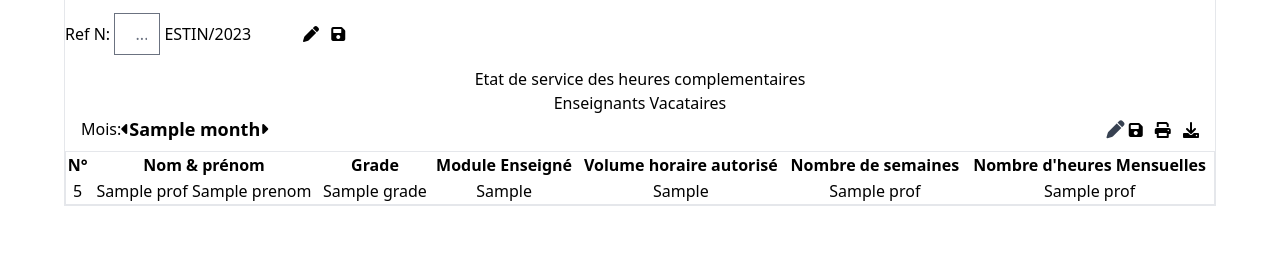
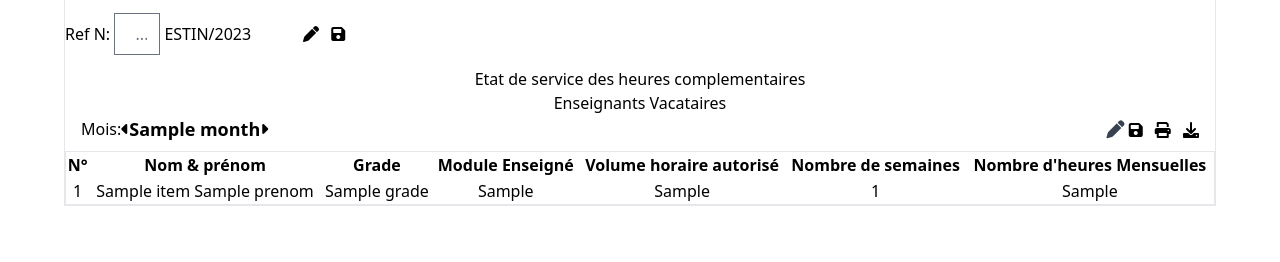
Before and after one commit to NadirNaitYahia1/SuppliEstin, a Django app: template main/schedulemanager/templates/fiche_heurs_supps.html in a window 1280 px wide. Shown: the part 203-465 px from the top of the page. Run offline with Django 5.2, Linux system fonts and the light colour scheme; the template is opened without the code that fills it: most values are stand-ins (such as "Sample title", 1, 10 or a date in 2020); some libraries are stand-ins or nearby versions.

Commit message:
60% of work

```diff
--- a/main/schedulemanager/admin.py
+++ b/main/schedulemanager/admin.py
@@ -3,7 +3,7 @@ from .models import Enseignant
 from .models import Institution
 from .models import Session
 from .models import TabMois
-from .models import VolumeAutorise
+# from .models import VolumeAutorise
 from .models import AdminMois
 from .models import AnneeUniv
 
@@ -12,6 +12,6 @@ admin.site.register(Enseignant)
 admin.site.register(Institution)
 admin.site.register(Session)
 admin.site.register(TabMois)
-admin.site.register(VolumeAutorise)
+# admin.site.register(VolumeAutorise)
 admin.site.register(AdminMois)
 admin.site.register(AnneeUniv)
--- a/main/schedulemanager/templates/fiche_heurs_supps.html
+++ b/main/schedulemanager/templates/fiche_heurs_supps.html
@@ -85,15 +85,15 @@
                         </tr>
                     </thead>
                     <tbody>
-                        {% for prof in profs %}
+                        {% for item in list %}
                             <tr>
-                                <td class="text-center">5</td>
-                                <td class="text-center">{{ prof.nom }} {{ prof.prenom }}</td>
-                                <td class="text-center">{{ prof.grade }}</td>
-                                <td class="text-center">{{ prof.module_enseigne }}</td>
-                                <td class="text-center">{{ prof.volume_horaire_autorise }}</td>
-                                <td class="text-center">{{ prof.nombre_de_semaines }}</td>
-                                <td class="text-center">{{ prof.nombre_d_heures_mensuelles }}</td>
+                                <td class="text-center">{{ item.index }}</td>
+                                <td class="text-center">{{ item.nom }} {{ item.prenom }}</td>
+                                <td class="text-center">{{ item.grade }}</td>
+                                <td class="text-center">{{ item.module_enseigne }}</td>
+                                <td class="text-center">{{ item.volumeAutorise }}</td>
+                                <td class="text-center">{{ item.nbSemaine }}</td>
+                                <td class="text-center">{{ item.heursSupps }}</td>
                             </tr>
                         {% endfor %}
                     </tbody>
--- a/main/theme/static/css/dist/styles.css
+++ b/main/theme/static/css/dist/styles.css
@@ -868,10 +868,6 @@ select {
   margin-top: 40px;
 }
 
-.mb-3 {
-  margin-bottom: 0.75rem;
-}
-
 .block {
   display: block;
 }
@@ -1080,10 +1076,6 @@ select {
   padding: 1.25rem;
 }
 
-.p-2 {
-  padding: 0.5rem;
-}
-
 .px-5 {
   padding-left: 1.25rem;
   padding-right: 1.25rem;
@@ -1186,11 +1178,6 @@ select {
   color: rgb(220 38 38 / var(--tw-text-opacity));
 }
 
-.text-white {
-  --tw-text-opacity: 1;
-  color: rgb(255 255 255 / var(--tw-text-opacity));
-}
-
 .transition-all {
   transition-property: all;
   transition-timing-function: cubic-bezier(0.4, 0, 0.2, 1);
```
Also changed, not shown: main/schedulemanager/models.py (+39 -9 lines), main/schedulemanager/views.py (+68 -14 lines).
